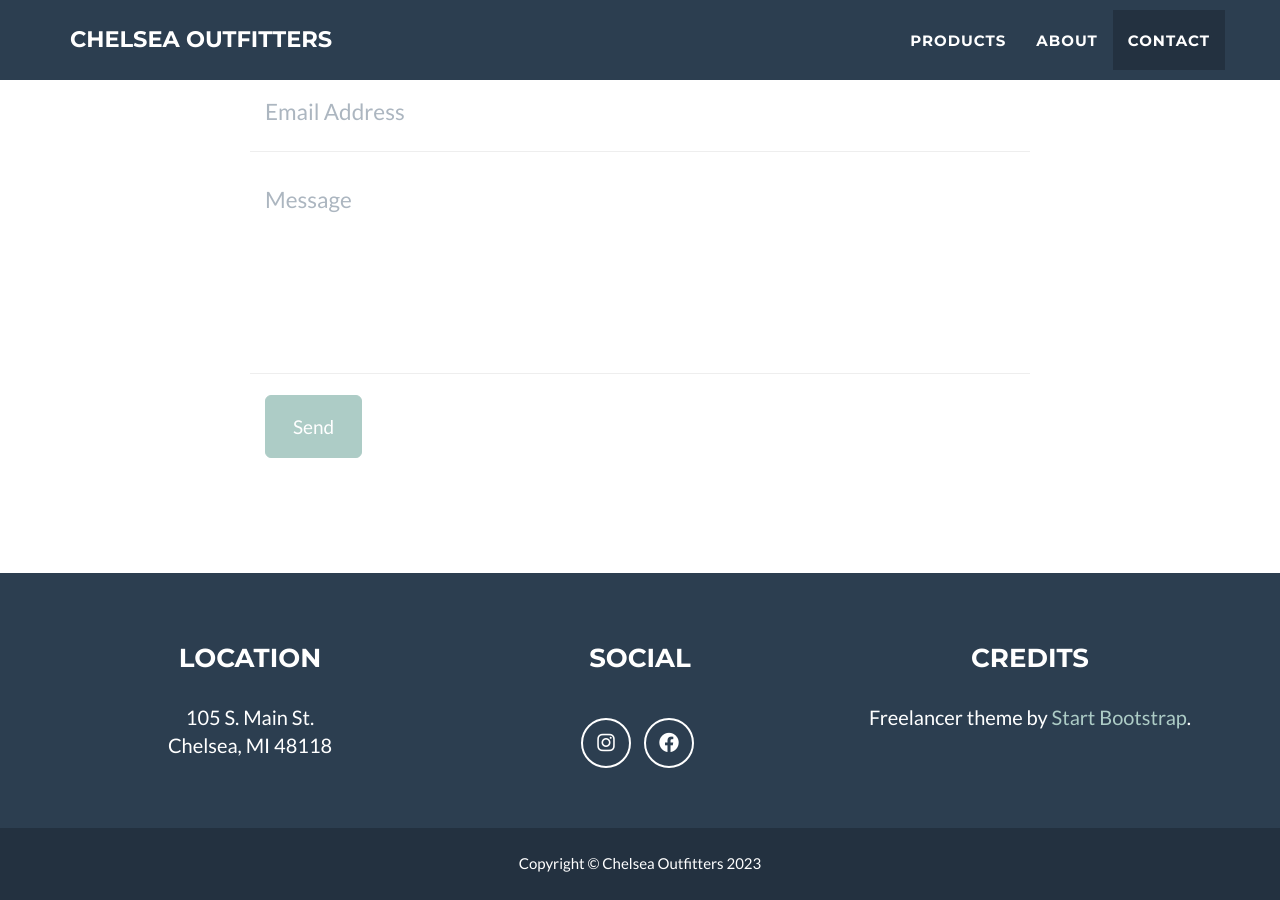
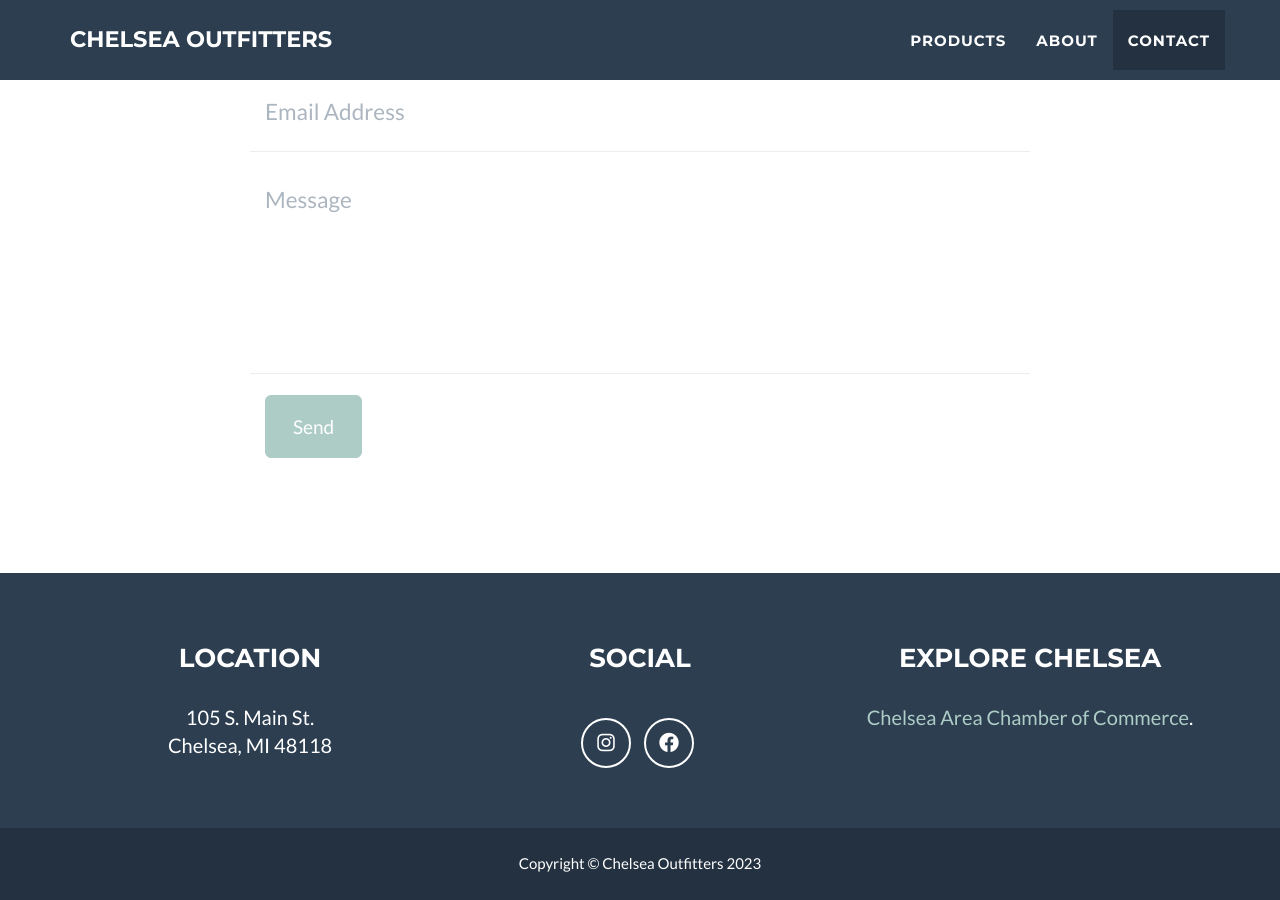
Before and after one commit to matttrenary/chelsea_outfitters, a Jekyll site: the page built from _posts/2014-07-18-project-1.markdown, in a window 1280 px wide and 900 px high, scrolled down 1972 px. Built offline with Jekyll 4.4.1, drawn with Linux system fonts in a browser that asks for light colours.

Commit message:
Update _config.yml

```diff
--- a/_config.yml
+++ b/_config.yml
@@ -35,7 +35,7 @@ footer:
   copyright: Chelsea Outfitters
   location: Location
   social: Social
-  credits: Credits
+  credits: Explore Chelsea
 
 # Social networks usernames (many more available: google-plus, flickr, dribbble, pinterest, instagram, tumblr, linkedin, etc.)
 social:
@@ -50,7 +50,7 @@ address:
   - line: Chelsea, MI 48118
 
 # Credits content
-credits: 'Freelancer theme by <a href="http://startbootstrap.com">Start Bootstrap</a>.'
+credits: '<a href="https://chelseamich.com/">Chelsea Area Chamber of Commerce</a>.'
 
 # Build settings
 markdown: kramdown
```
